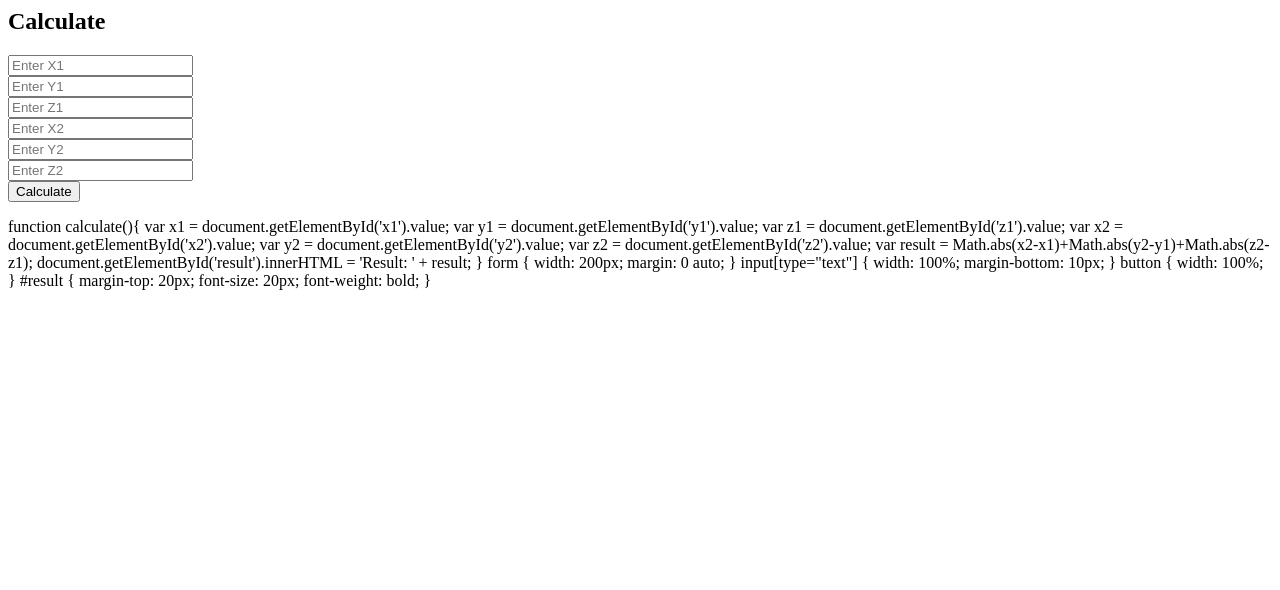
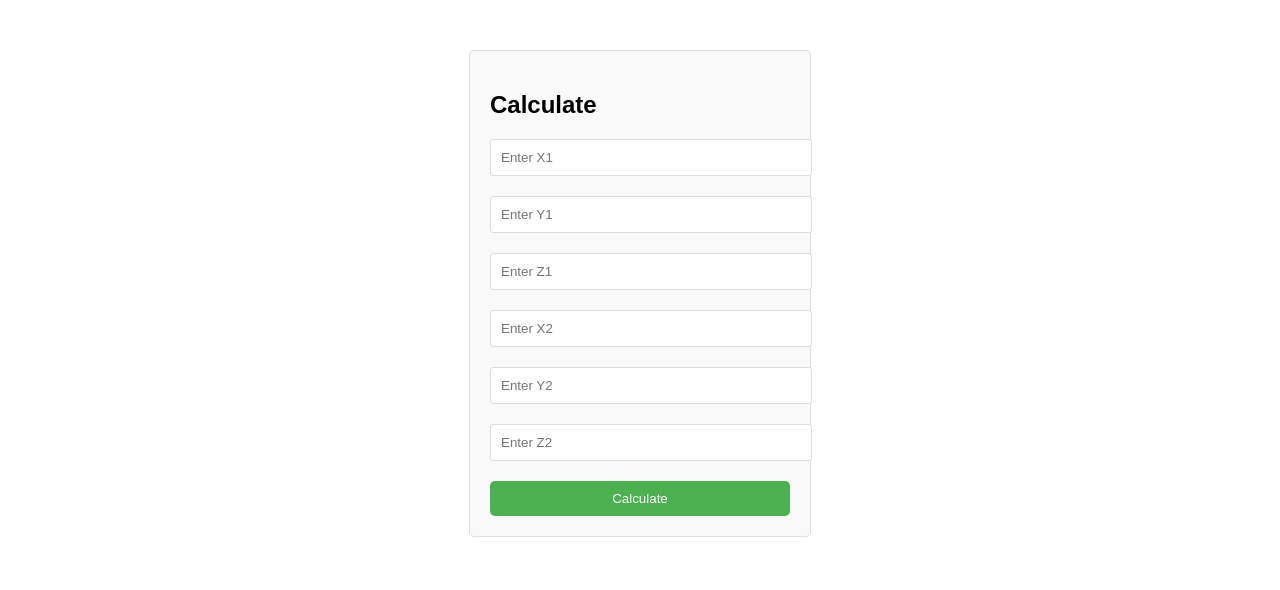
Before and after one commit to johame72/html-abs-widget, a website: page index.html in a window 1280 px wide. Drawn offline with Linux system fonts and the light colour scheme.

Commit message:
Add files via upload

```diff
--- a/index.html
+++ b/index.html
@@ -1,17 +1,62 @@
+<!DOCTYPE html>
+<html>
+<head>
+<title>Calculate Widget</title>
+<style>
+body {
+  font-family: Arial, sans-serif;
+}
+
+form {
+  width: 300px;
+  margin: 50px auto;
+  padding: 20px;
+  border: 1px solid #ddd;
+  border-radius: 5px;
+  background-color: #f9f9f9;
+}
+
+input[type="text"] {
+  width: 100%;
+  padding: 10px;
+  margin-bottom: 20px;
+  border: 1px solid #ddd;
+  border-radius: 3px;
+}
+
+button {
+  width: 100%;
+  padding: 10px;
+  background-color: #4CAF50;
+  color: white;
+  border: none;
+  border-radius: 5px;
+  cursor: pointer;
+}
+
+#result {
+  margin-top: 20px;
+  font-size: 22px;
+  font-weight: bold;
+  text-align: center;
+}
+</style>
+</head>
+<body>
 <form id="myForm">
   <h2>Calculate</h2>
-  <input type="text" id="x1" placeholder="Enter X1"><br>
-  <input type="text" id="y1" placeholder="Enter Y1"><br>
-  <input type="text" id="z1" placeholder="Enter Z1"><br>
-  <input type="text" id="x2" placeholder="Enter X2"><br>
-  <input type="text" id="y2" placeholder="Enter Y2"><br>
-  <input type="text" id="z2" placeholder="Enter Z2"><br>
+  <input type="text" id="x1" placeholder="Enter X1" required><br>
+  <input type="text" id="y1" placeholder="Enter Y1" required><br>
+  <input type="text" id="z1" placeholder="Enter Z1" required><br>
+  <input type="text" id="x2" placeholder="Enter X2" required><br>
+  <input type="text" id="y2" placeholder="Enter Y2" required><br>
+  <input type="text" id="z2" placeholder="Enter Z2" required><br>
   <button type="button" onclick="calculate()">Calculate</button>
 </form>
 <div id="result"></div>
 
-
-function calculate(){
+<script>
+function calculate() {
   var x1 = document.getElementById('x1').value;
   var y1 = document.getElementById('y1').value;
   var z1 = document.getElementById('z1').value;
@@ -20,24 +65,9 @@ function calculate(){
   var y2 = document.getElementById('y2').value;
   var z2 = document.getElementById('z2').value;
 
-  var result = Math.abs(x2-x1)+Math.abs(y2-y1)+Math.abs(z2-z1);
+  var result = Math.abs(x2 - x1) + Math.abs(y2 - y1) + Math.abs(z2 - z1);
   document.getElementById('result').innerHTML = 'Result: ' + result;
 }
-
-
-form {
-  width: 200px;
-  margin: 0 auto;
-}
-input[type="text"] {
-  width: 100%;
-  margin-bottom: 10px;
-}
-button {
-  width: 100%;
-}
-#result {
-  margin-top: 20px;
-  font-size: 20px;
-  font-weight: bold;
-}
+</script>
+</body>
+</html>
```
